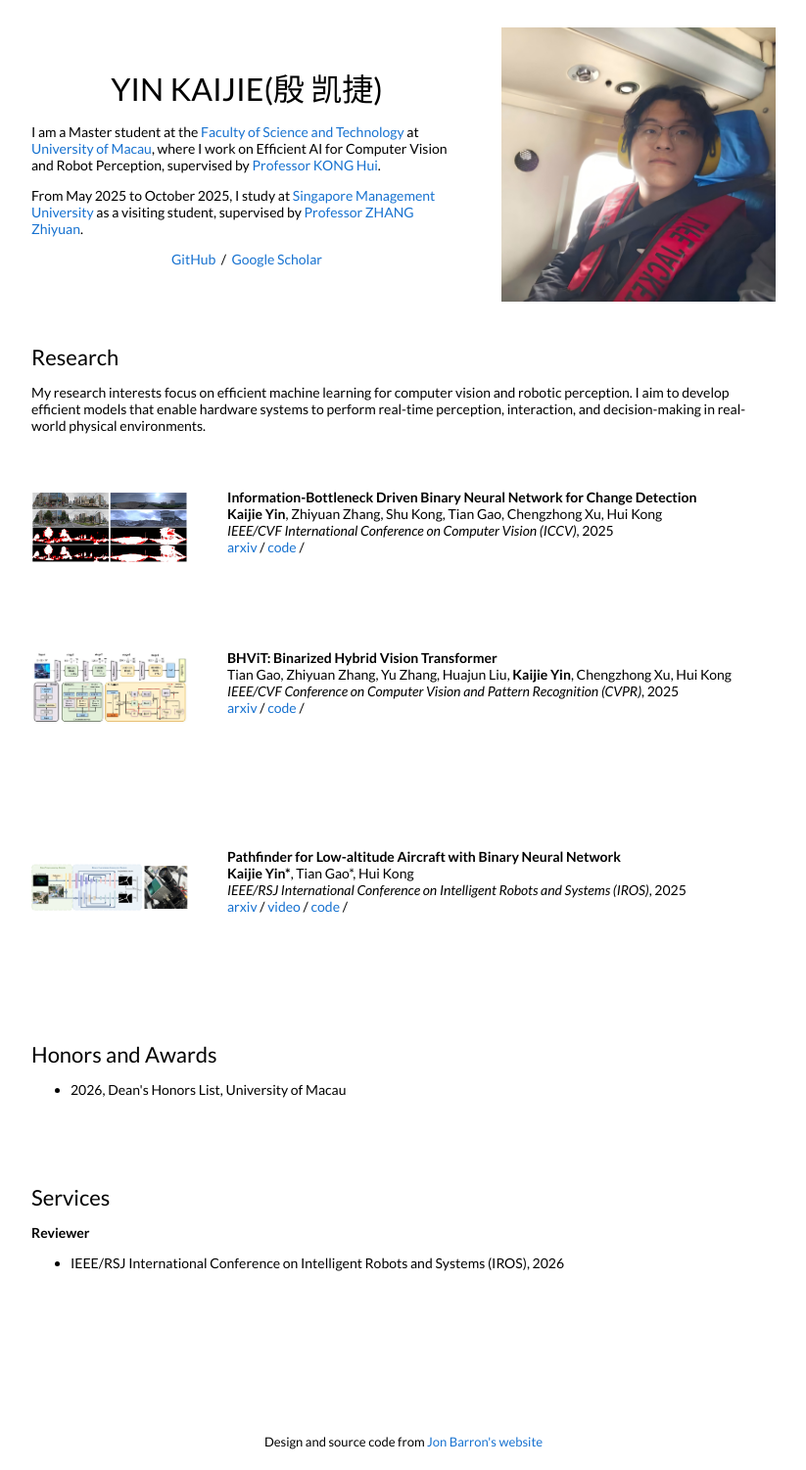
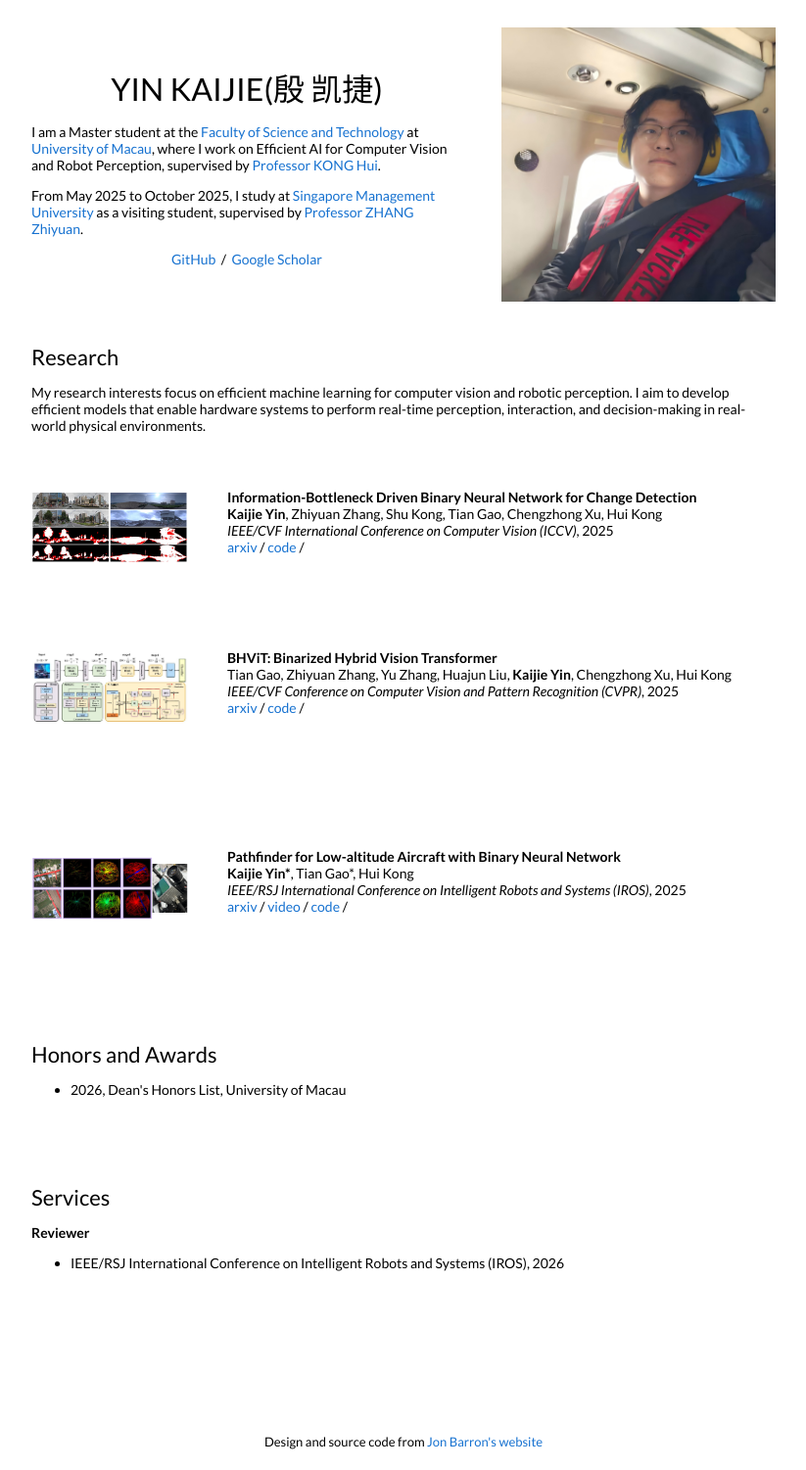
Before and after one commit to kaijieyin/kaijieyin.github.io, a Jekyll site: the page built from _posts/2025-06-26-BiCD.markdown, in a window 1280 px wide. Shown: the whole page at 98% size, without its empty margins (228-1051 px from the left). Built offline with Jekyll 4.4.1, drawn with Linux system fonts in a browser that asks for light colours.

Commit message:
pathfinder

```diff
--- a/_posts/2025-03-06-pathfinder.markdown
+++ b/_posts/2025-03-06-pathfinder.markdown
@@ -2,7 +2,7 @@
 layout: post
 title:  "Pathfinder for Low-altitude Aircraft with Binary Neural Network"
 date:   2025-03-06 00:00:00 +00:00
-image: /images/pathfinder3.png
+image: /images/pathfinder4.png
 categories: research
 author: "Kaijie Yin"
 authors: "<strong>Kaijie Yin*</strong>, Tian Gao*, Hui Kong"
```
Also changed, not shown: images/pathfinder4.png (added).
